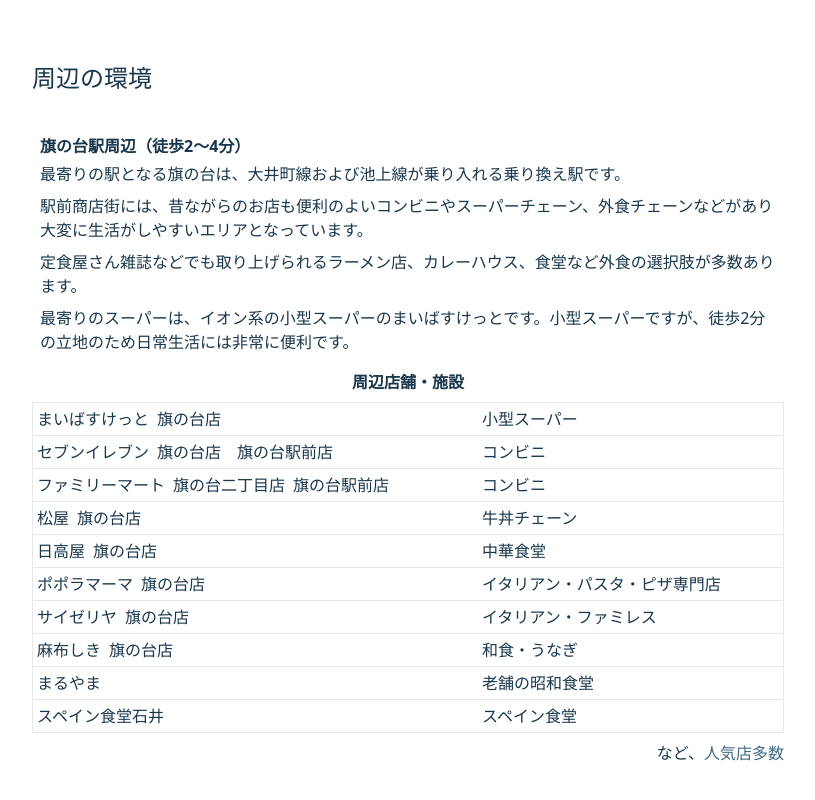
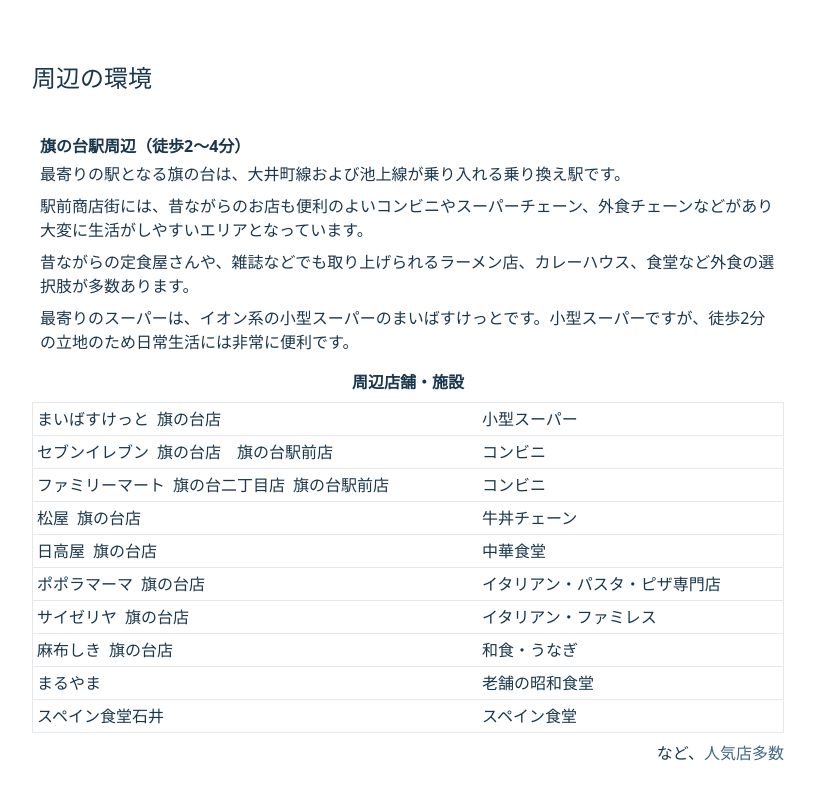
Before and after one commit to aya-eiya/aya-eiya.github.io, a Next.js app in the folder company-site/: page / in a window 1280 px wide. Shown: the part 4178-4978 px from the top of the page, without its empty margins (232-1047 px from the left). Built offline with nearby package versions, Linux system fonts and the light colour scheme.

Commit message:
fix accessibility

```diff
--- a/company-site/app/components/TopNavi.tsx
+++ b/company-site/app/components/TopNavi.tsx
@@ -14,6 +14,7 @@
     <nav className="top-4 right-4 z-10 md:top-24 md:bg-opacity-70 md:bg-white fixed md:right-4 md:border-r">
       <div className="text-right md:hidden">
         <button
+          name="topNavigation"
           onClick={() => {
             setIsMenuOpen(!isMenuOpen)
           }}
--- a/company-site/app/components/contents/surroundings.tsx
+++ b/company-site/app/components/contents/surroundings.tsx
@@ -11,7 +11,7 @@
       <div className="mt-10 mx-2">
         <section>
           <div className="mx-2">
-            <h3 className="my-1 font-semibold">旗の台駅周辺（徒歩2〜4分）</h3>
+            <h2 className="my-1 font-semibold">旗の台駅周辺（徒歩2〜4分）</h2>
             <div className="mb-4 flex flex-row md:flex-col">
               <div className=""></div>
               <div className="">
@@ -22,7 +22,7 @@
                   駅前商店街には、昔ながらのお店も便利のよいコンビニやスーパーチェーン、外食チェーンなどがあり大変に生活がしやすいエリアとなっています。
                 </p>
                 <p className="mb-2">
-                  定食屋さん雑誌などでも取り上げられるラーメン店、カレーハウス、食堂など外食の選択肢が多数あります。
+                  昔ながらの定食屋さんや、雑誌などでも取り上げられるラーメン店、カレーハウス、食堂など外食の選択肢が多数あります。
                 </p>
                 <p>
                   最寄りのスーパーは、イオン系の小型スーパーのまいばすけっとです。小型スーパーですが、徒歩2分の立地のため日常生活には非常に便利です。
```
